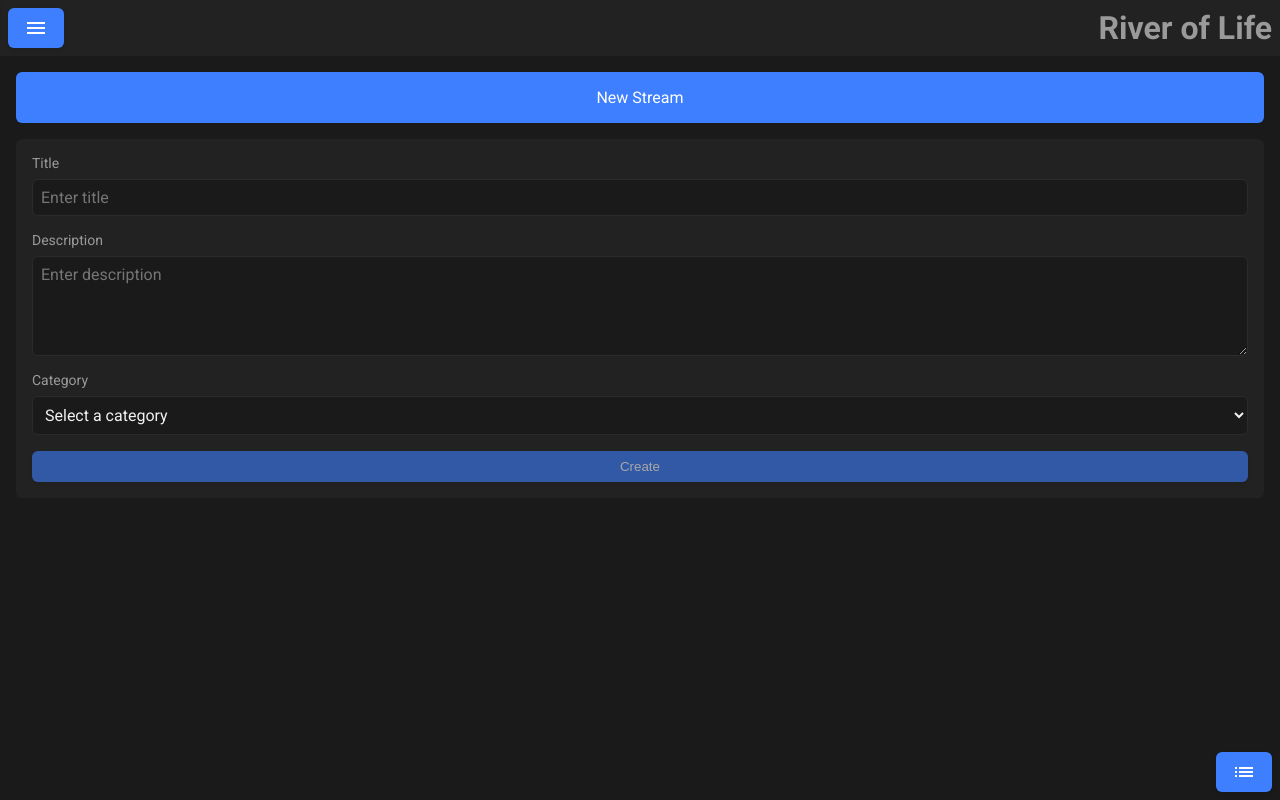
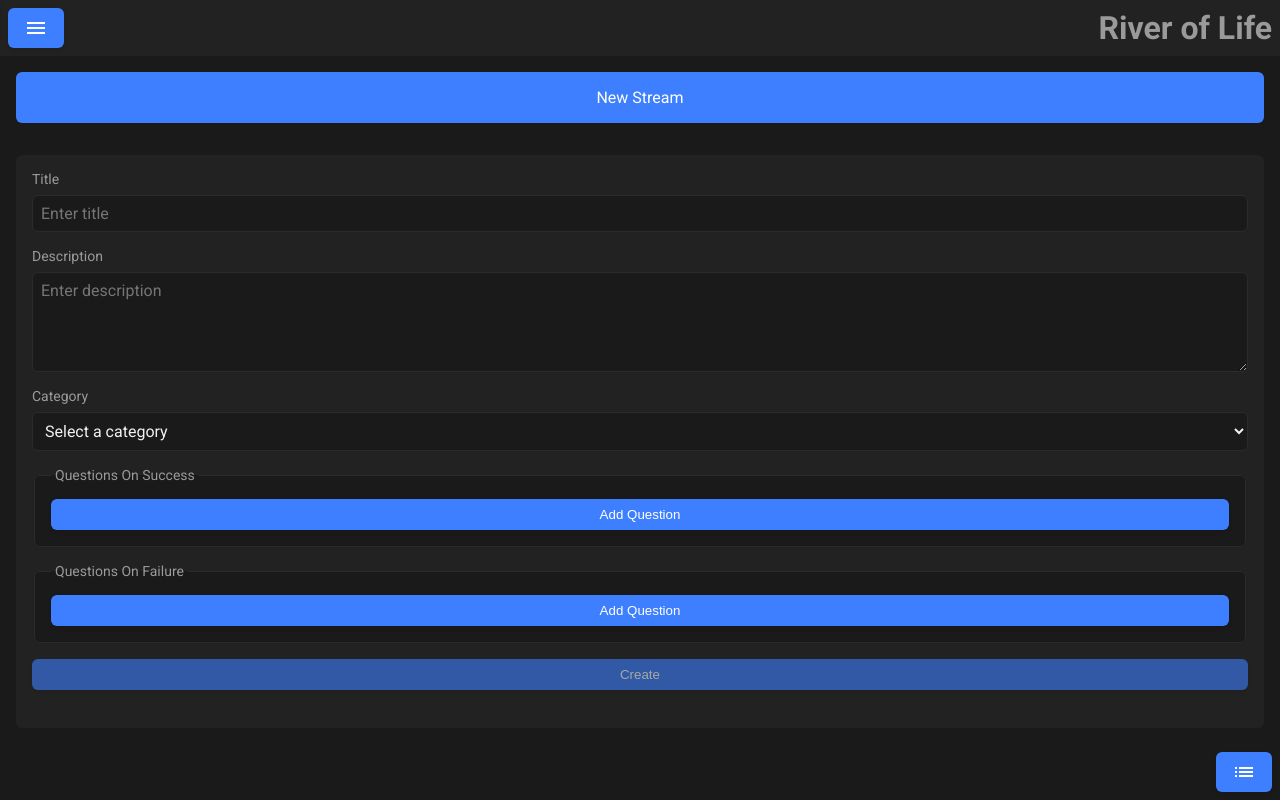
Before and after one commit to ghostwriter7/RiverOfLife, an Angular app: page /new in a window 1280 px wide. Built offline with nearby package versions, Linux system fonts and the light colour scheme.

Commit message:
Added the ability to capture questions

```diff
--- a/package.json
+++ b/package.json
@@ -19,7 +19,8 @@
     "@angular/router": "^19.2.0",
     "material-icons": "^1.13.14",
     "rxjs": "~7.8.0",
-    "tslib": "^2.3.0"
+    "tslib": "^2.3.0",
+    "uuid": "^11.1.0"
   },
   "devDependencies": {
     "@angular-builders/jest": "^19.0.1",
--- /dev/null
+++ b/src/app/functions/create-uuid.function.ts
@@ -0,0 +1,5 @@
+import {v4} from 'uuid';
+
+export function createUUID(): string {
+  return v4();
+}
--- /dev/null
+++ b/src/app/interfaces/question.interface.ts
@@ -0,0 +1,6 @@
+export interface Question {
+  displayIndex: number;
+  id?: string;
+  inactive?: boolean;
+  question: string;
+}
--- a/src/app/model/stream.model.ts
+++ b/src/app/model/stream.model.ts
@@ -1,15 +1,14 @@
+import { Question } from '@app/interfaces/question.interface'
 import { Category } from '@app/types/category.type'
 
 export class Stream {
   public createdAt: Date | null = null;
-
-  constructor(
-    public title: string,
-    public category: Category,
-    public description: string | null,
-    public id: string | null = null,
-  ) {
-  }
+  public questionsOnSuccess: Question[] = [];
+  public questionsOnFailure: Question[] = [];
+  public title!: string;
+  public category!: Category;
+  public description!: string | null;
+  public id: string | null = null;
 
   public copy(): Stream {
     return Stream
@@ -33,6 +32,8 @@ class StreamBuilder {
   private description: string | null = null;
   private category: Category | null = null;
   private createdAt: Date | null = null;
+  private questionsOnSuccess: Question[] = [];
+  private questionsOnFailure: Question[] = [];
 
   public withCreatedAt(createdAt: Date | null): StreamBuilder {
     this.createdAt = createdAt;
@@ -59,6 +60,16 @@ class StreamBuilder {
     return this;
   }
 
+  public withQuestionsOnSuccess(questions: Question[]): StreamBuilder {
+    this.questionsOnSuccess = questions;
+    return this;
+  }
+
+  public withQuestionsOnFailure(questions: Question[]): StreamBuilder {
+    this.questionsOnFailure = questions;
+    return this;
+  }
+
   public build(): Stream {
     if (!this.title) {
       throw new Error('Title is required');
@@ -68,8 +79,14 @@ class StreamBuilder {
       throw new Error('Category is required');
     }
 
-    const stream = new Stream(this.title, this.category, this.description, this.id);
+    const stream = new Stream();
+    stream.title = this.title;
+    stream.category = this.category;
+    stream.description = this.description;
+    stream.id = this.id;
     stream.createdAt = this.createdAt;
+    stream.questionsOnSuccess = this.questionsOnSuccess;
+    stream.questionsOnFailure = this.questionsOnFailure;
 
     return stream;
   }
--- a/src/app/pages/stream-form-page/stream-form/stream-form.component.css
+++ b/src/app/pages/stream-form-page/stream-form/stream-form.component.css
@@ -1,5 +1,8 @@
 :host {
+  display: flex;
+  flex-direction: column;
   flex-grow: 1;
+  overflow: hidden;
 }
 
 .actions {
@@ -10,6 +13,8 @@
 .stream-form {
   background: var(--bg-secondary);
   border-radius: var(--radius);
+  flex-grow: 1;
+  overflow-y: auto;
   margin: var(--space-md);
   padding: var(--space-md);
 }
--- a/src/app/pages/stream-form-page/stream-form/stream-form.component.html
+++ b/src/app/pages/stream-form-page/stream-form/stream-form.component.html
@@ -31,11 +31,53 @@
     </select>
   </div>
 
+  <fieldset>
+    <legend>Questions On Success</legend>
+    @for (questionFormGroup of formGroup.controls.questionsOnSuccess.controls; track questionFormGroup) {
+      @if (!questionFormGroup.value.inactive) {
+        <div class="form-field inline">
+          <input
+            class="grow"
+            placeholder="Enter question"
+            type="text"
+            [formControl]="questionFormGroup.controls.question"
+          />
+          <button class="button danger" type="button" (click)="removeSuccessQuestion($index)">
+            <span class="material-icons">delete</span>
+          </button>
+        </div>
+      }
+    }
+    <button class="button accent wide" type="button" (click)="addSuccessQuestion()">Add Question</button>
+  </fieldset>
+
+  <fieldset>
+    <legend>Questions On Failure</legend>
+    @for (questionFormGroup of formGroup.controls.questionsOnFailure.controls; track questionFormGroup) {
+      @if (!questionFormGroup.value.inactive) {
+        <div class="form-field inline">
+          <input
+            class="grow"
+            placeholder="Enter question"
+            type="text"
+            [formControl]="questionFormGroup.controls.question"
+          />
+          <button class="button danger" type="button" (click)="removeFailureQuestion($index)">
+            <span class="material-icons">delete</span>
+          </button>
+        </div>
+      }
+    }
+
+    <button class="button accent wide" type="button" (click)="addFailureQuestion()">Add Question</button>
+  </fieldset>
+
   @if (error(); as error) {
     <p class="error-message" [attr.data-testid]="testIds.ErrorMessage">{{ error }}</p>
   }
 
-  <div class="actions">@if (isEdit) {
+  <div class="actions">
+    @if (isEdit) {
       <button
         class="button wide"
         type="button"
--- a/src/app/pages/stream-form-page/stream-form/stream-form.component.ts
+++ b/src/app/pages/stream-form-page/stream-form/stream-form.component.ts
@@ -1,12 +1,21 @@
 import { ChangeDetectionStrategy, Component, signal } from '@angular/core';
-import { FormControl, FormGroup, ReactiveFormsModule, Validators } from '@angular/forms'
+import { FormArray, FormControl, FormGroup, ReactiveFormsModule, Validators } from '@angular/forms'
 import { ActivatedRoute, Router } from '@angular/router'
 import { PageHeaderComponent } from '@app/components/page-header/page-header.component'
 import { Categories } from '@app/consts/categories.const'
+import { Question } from '@app/interfaces/question.interface'
 import { Stream } from '@app/model/stream.model'
 import { TestIds } from '@app/pages/stream-form-page/stream-form/test-ids.const'
 import { StreamService } from '@app/services/stream/stream.service'
 import { Category } from '@app/types/category.type'
+
+type QuestionFormGroup = FormGroup<{
+  displayIndex: FormControl<number>;
+  question: FormControl<string>;
+  id: FormControl<string | undefined>;
+  inactive: FormControl<boolean>
+}>
+type QuestionsFormArray = FormArray<QuestionFormGroup>;
 
 @Component({
   changeDetection: ChangeDetectionStrategy.OnPush,
@@ -24,6 +33,8 @@ export class StreamFormComponent {
     title: new FormControl<string | null>(null, Validators.required),
     description: new FormControl<string | null>(null),
     category: new FormControl<Category | null>(null, Validators.required),
+    questionsOnFailure: new FormArray<QuestionFormGroup>([]),
+    questionsOnSuccess: new FormArray<QuestionFormGroup>([]),
   });
   protected readonly error = signal<string | null>(null);
   protected readonly isEdit: boolean;
@@ -33,6 +44,14 @@ export class StreamFormComponent {
   protected readonly title: string;
 
   private readonly streamId: string | undefined;
+
+  private get questionsOnFailureArray(): QuestionsFormArray {
+    return this.formGroup.controls.questionsOnFailure;
+  }
+
+  private get questionsOnSuccessArray(): QuestionsFormArray {
+    return this.formGroup.controls.questionsOnSuccess;
+  }
 
   constructor(
     route: ActivatedRoute,
@@ -56,12 +75,17 @@ export class StreamFormComponent {
           description: stream.description,
           category: stream.category,
         });
+
+        stream.questionsOnSuccess.forEach(({ displayIndex, id, inactive, question }) =>
+          this.questionsOnSuccessArray.push(this.createQuestionFormGroup(displayIndex, question, id, inactive)));
+        stream.questionsOnFailure.forEach(({ displayIndex, id, inactive, question }) =>
+          this.questionsOnFailureArray.push(this.createQuestionFormGroup(displayIndex, question, id, inactive)));
       }
     }
   }
 
   protected async onSubmit(): Promise<void> {
-    const { title, description, category } = this.formGroup.value;
+    const { title, description, category, questionsOnSuccess, questionsOnFailure } = this.formGroup.value;
 
     if (!title || !category || description === undefined) {
       return;
@@ -70,7 +94,15 @@ export class StreamFormComponent {
     this.error.set(null);
     this.submitted.set(true);
 
-    const stream = new Stream(title, category, description);
+    const stream = Stream
+      .builder()
+      .withCategory(category)
+      .withDescription(description)
+      .withTitle(title)
+      .withQuestionsOnSuccess(questionsOnSuccess as Question[])
+      .withQuestionsOnFailure(questionsOnFailure as Question[])
+      .build();
+
     try {
       const { id } = await (this.isEdit ? this.streamService.update(this.streamId!, stream) : this.streamService.create(stream));
       this.router.navigate(['streams', id]);
@@ -83,4 +115,45 @@ export class StreamFormComponent {
   protected cancel(): void {
     this.router.navigate(['streams', this.streamId]);
   }
+
+  protected addSuccessQuestion(): void {
+    const formArray = this.questionsOnSuccessArray;
+    const index = formArray.length ? formArray.length - 1 : 0;
+    formArray.push(this.createQuestionFormGroup(index));
+  }
+
+  protected addFailureQuestion(): void {
+    const formArray = this.questionsOnFailureArray;
+    const index = formArray.length ? formArray.length - 1 : 0;
+    formArray.push(this.createQuestionFormGroup(index));
+  }
+
+  protected removeFailureQuestion(index: number): void {
+    const questionFormGroup = this.questionsOnFailureArray.at(index);
+    if (questionFormGroup.value.id) {
+      questionFormGroup.patchValue({ inactive: true });
+    } else {
+      this.questionsOnFailureArray.removeAt(index);
+    }
+  }
+
+  protected removeSuccessQuestion(index: number): void {
+    const questionFormGroup = this.questionsOnSuccessArray.at(index);
+    if (questionFormGroup.value.id) {
+      questionFormGroup.patchValue({ inactive: true });
+    } else {
+      this.questionsOnSuccessArray.removeAt(index);
+    }
+  }
+
+  private createQuestionFormGroup(displayIndex = 0, question = '', id: string | undefined = undefined, inactive = false): QuestionFormGroup {
+    return new FormGroup({
+      displayIndex: new FormControl<number>(displayIndex, { nonNullable: true }),
+      question: new FormControl<string>(question, { nonNullable: true, validators: Validators.required }),
+      id: new FormControl<string | undefined>(id, { nonNullable: true }),
+      inactive: new FormControl<boolean>(inactive, { nonNullable: true }),
+    });
+  }
+
+
 }
--- a/src/styles.css
+++ b/src/styles.css
@@ -75,3 +75,7 @@ dialog {
   font-weight: 600;
   padding: var(--space-sm);
 }
+
+.grow {
+  flex-grow: 1;
+}
--- a/src/styles/form-field.css
+++ b/src/styles/form-field.css
@@ -3,16 +3,15 @@
   flex-direction: column;
   gap: var(--space-sm);
   margin-bottom: var(--space-md);
-}
 
-.form-field label {
+  & label {
     color: var(--clr-secondary);
     font-size: 0.875rem;
   }
 
-.form-field input,
-.form-field textarea,
-.form-field select {
+  & input,
+  & textarea,
+  & select {
     background: var(--bg-primary);
     border: 1px solid var(--clr-border);
     border-radius: var(--radius);
@@ -24,22 +23,44 @@
     transition: border-color 0.2s;
   }
 
-.form-field input:focus,
-.form-field textarea:focus,
-.form-field select:focus {
+  & input:focus,
+  & textarea:focus,
+  & select:focus {
     border-color: var(--bg-accent);
   }
 
-.form-field textarea {
+  & textarea {
     resize: vertical;
     min-height: 100px;
   }
 
-.form-field select {
+  & select {
     cursor: pointer;
   }
 
-.form-field select option {
+  & select option {
     background: var(--bg-primary);
     color: var(--clr-primary);
   }
+
+  &.inline {
+    flex-direction: row;
+  }
+}
+
+fieldset {
+  background: var(--bg-primary);
+  border: 1px solid var(--clr-border);
+  border-radius: var(--radius);
+  display: flex;
+  flex-direction: column;
+  gap: var(--space-sm);
+  margin-bottom: var(--space-md);
+  padding: var(--space-md);
+}
+
+legend {
+  color: var(--clr-secondary);
+  font-size: var(--font-sm);
+  padding: 0 var(--space-xs);
+}
--- a/src/styles/scrollbar.css
+++ b/src/styles/scrollbar.css
@@ -1,12 +1,11 @@
 :root {
   --scrollbar-width: 8px;
   --scrollbar-height: 8px;
-  --scrollbar-track-color: var(--clr-accent);
+  --scrollbar-track-color: var(--bg-primary);
   --scrollbar-thumb-color: var(--bg-accent);
   --scrollbar-thumb-hover-color: #555;
 }
 
-/* Webkit browsers (Chrome, Safari, etc.) */
 ::-webkit-scrollbar {
   width: var(--scrollbar-width);
   height: var(--scrollbar-height);
@@ -25,7 +24,6 @@
   background: var(--scrollbar-thumb-hover-color);
 }
 
-/* Firefox */
 * {
   scrollbar-width: thin;
   scrollbar-color: var(--scrollbar-thumb-color) var(--scrollbar-track-color);
```
Also changed, not shown: src/app/services/stream/stream.service.ts (+16 -1 lines), 1 other file (tests, documents, lock files or other folders). Lines whose indentation alone changed are shown as unchanged.
